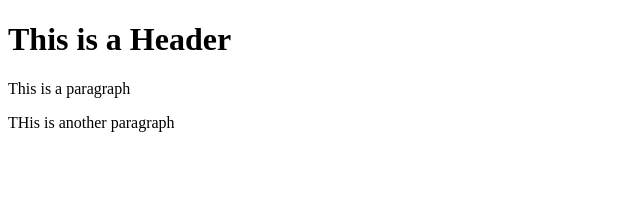
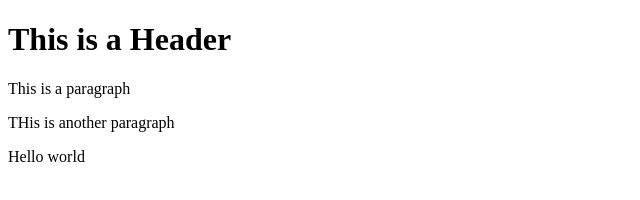
Before and after one commit to danielnhando1991/git-test, a website: page index.html in a window 1280 px wide. Shown: the full height of the page, 0-640 px from the left. Drawn offline with Linux system fonts and the light colour scheme.

Commit message:
Using NPM

```diff
--- a/index.html
+++ b/index.html
@@ -4,5 +4,6 @@
      <h1>This is a Header</h1>
      <p>This is a paragraph </p>
      <p>THis is another paragraph</p>
+     <p>Hello world</p>
     </body>
 </html>
```
Also changed, not shown: package.json (added, +24 -0 lines), 2 other files.
